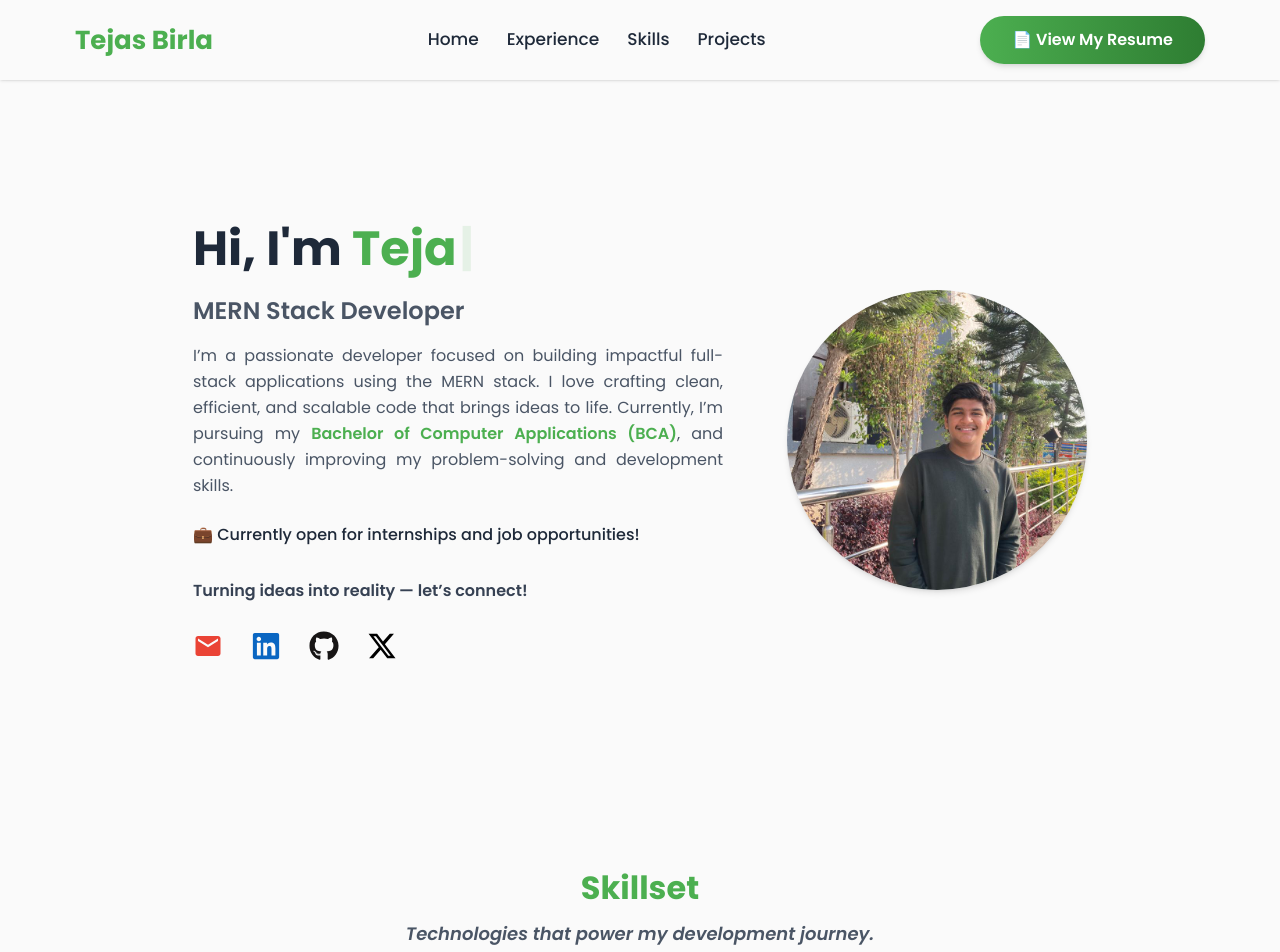
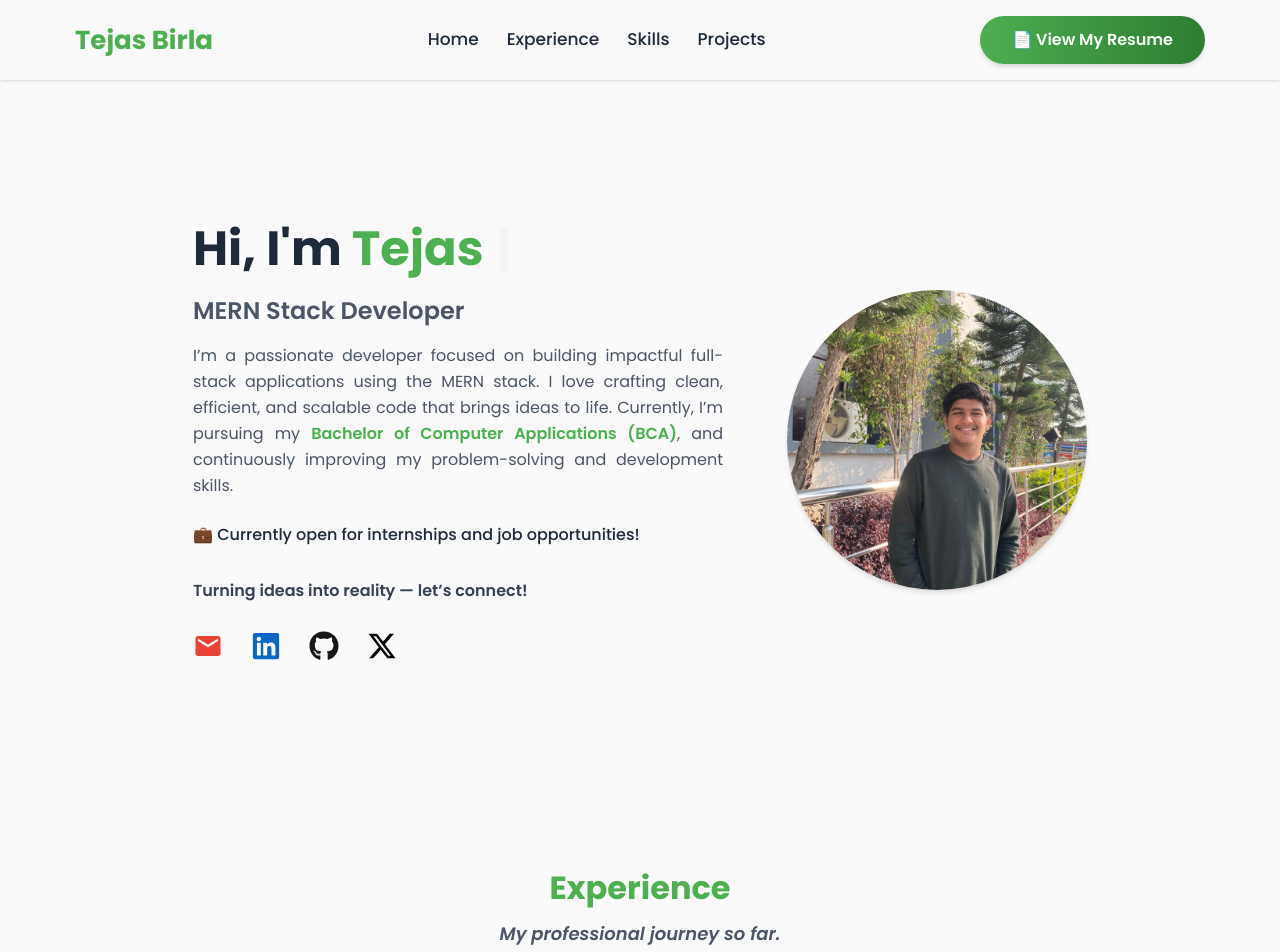
Before and after one commit to TejasBirla/tejasbirla-portfolio, a React (Vite) app: page / in a window 1280 px wide. Shown: the top 952 px of the page. Built offline with nearby package versions, Linux system fonts and the light colour scheme.

Commit message:
Imported Experience.jsx page.

```diff
--- a/src/App.jsx
+++ b/src/App.jsx
@@ -3,9 +3,11 @@ import Navbar from "./components/Navbar.jsx";
 import Skills from "./components/Skills.jsx";
 import Projects from "./components/Projects.jsx";
 import Footer from "./components/Footer.jsx";
+import Experience from "./components/Experience.jsx";
 import { useEffect } from "react";
 import Aos from "aos";
 import "aos/dist/aos.css";
+
 
 function App() {
   useEffect(() => {
@@ -30,6 +32,7 @@ function App() {
     <div>
       <Navbar />
       <Home id="home" />
+      <Experience id="experience" />
       <Skills id="skillSets" />
       <Projects id="projects" />
       <Footer />
```
